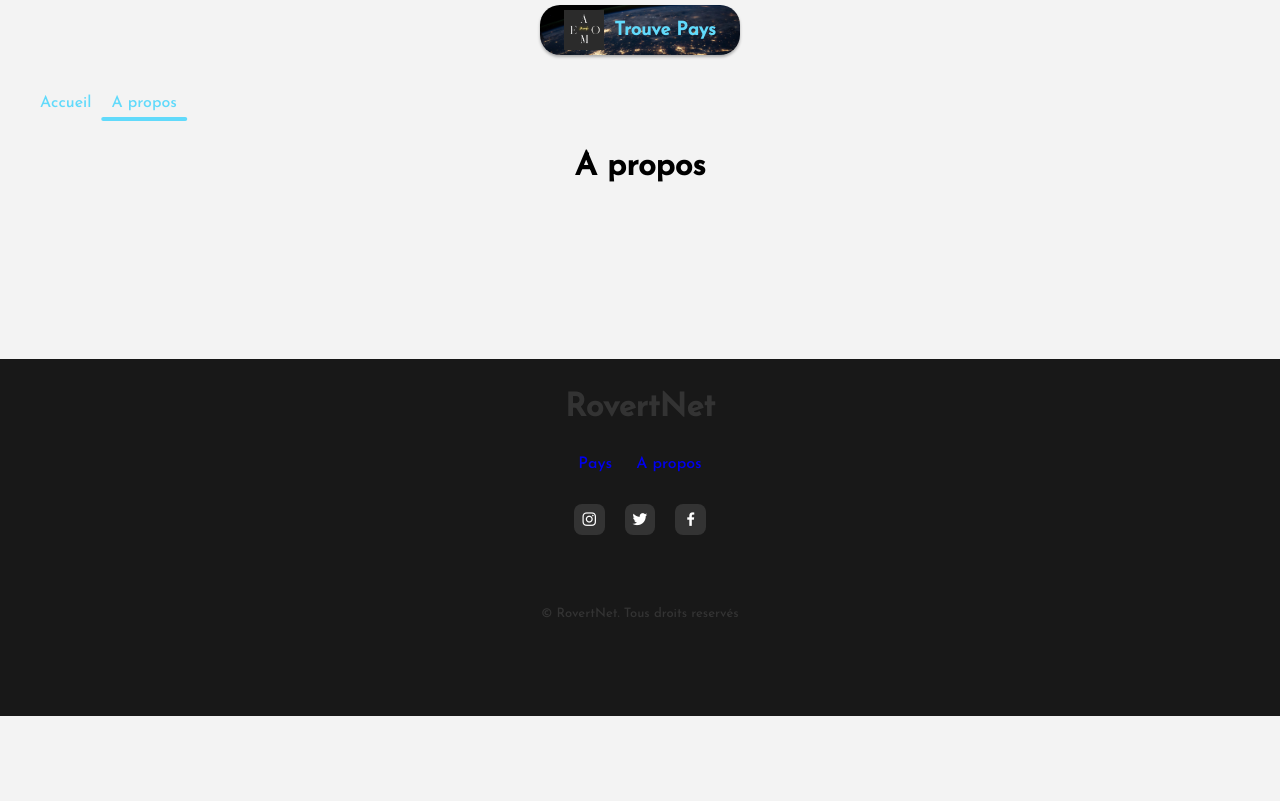
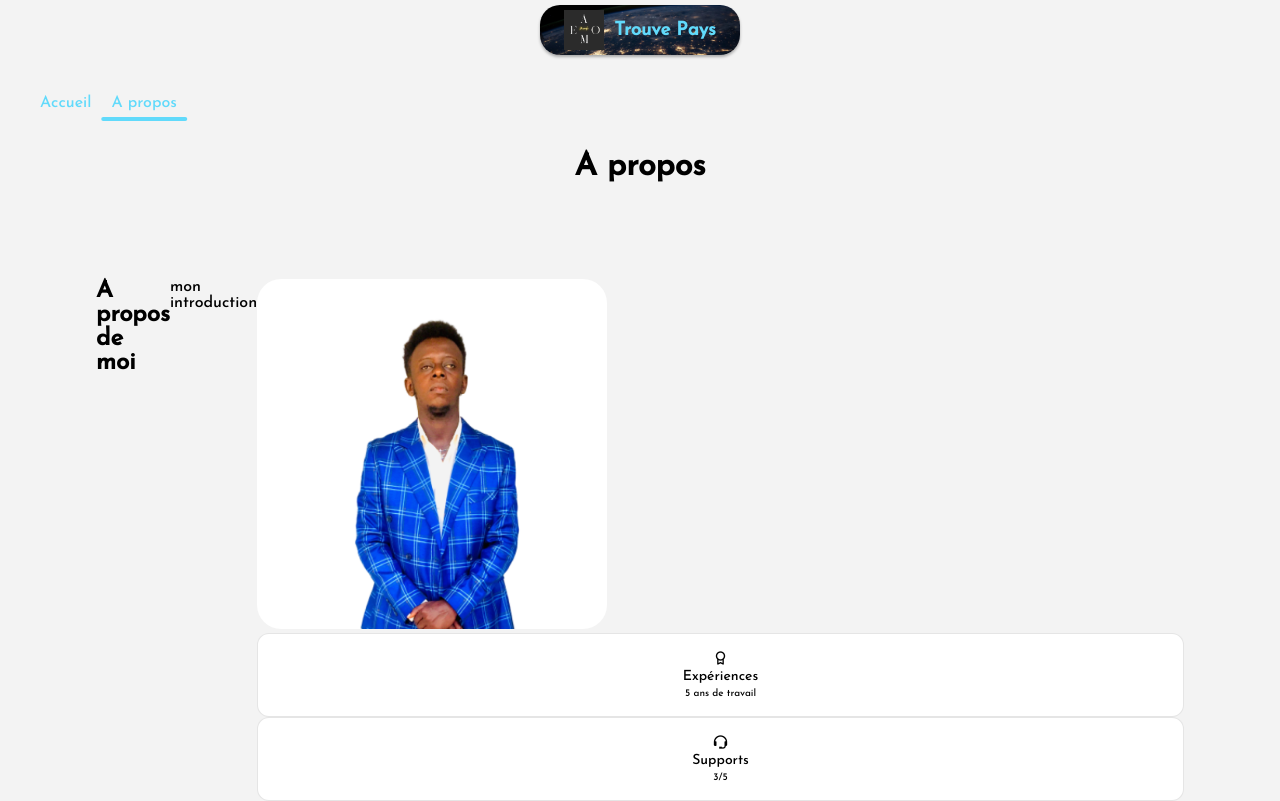
Before and after one commit to rovertnet/trouve_pays, a React (Create React App) app: page /about in a window 1280 px wide. Shown: the top 801 px of the page. Built offline with nearby package versions, Linux system fonts and the light colour scheme.

Commit message:
un autre commit

```diff
--- a/src/composants/About.jsx
+++ b/src/composants/Abouts.jsx
@@ -1,9 +1,9 @@
 import React from 'react';
 import "./about.css";
-import aboutImg from "../../assets/moi.png";
+import aboutImg from "../assets/moi.png";
 import Infos from './Infos';
 
-const About = () => {
+const Abouts = () => {
     return (
         <div className="about section" id="about">
             <h2 className="section_title">A propos de moi</h2>
@@ -31,4 +31,4 @@ const About = () => {
     )
 }
 
-export default About
+export default Abouts
--- a/src/pages/About.jsx
+++ b/src/pages/About.jsx
@@ -3,6 +3,7 @@ import Navigation from '../composants/Navigation'
 import Logo from '../composants/Logo'
 import "./about.css"
 import Footers from '../composants/Footer'
+import Abouts from '../composants/Abouts'
 
 const About = () => {
   return (
@@ -12,7 +13,7 @@ const About = () => {
       <div>
         <h1 id='h1' >A propos</h1>
         <div className="about">
-
+          <Abouts />
         </div>
       </div>
 
```
Also changed, not shown: src/assets/moi.png (added), src/composants/Infos.jsx (renamed from src/composants/Info.jsx).
